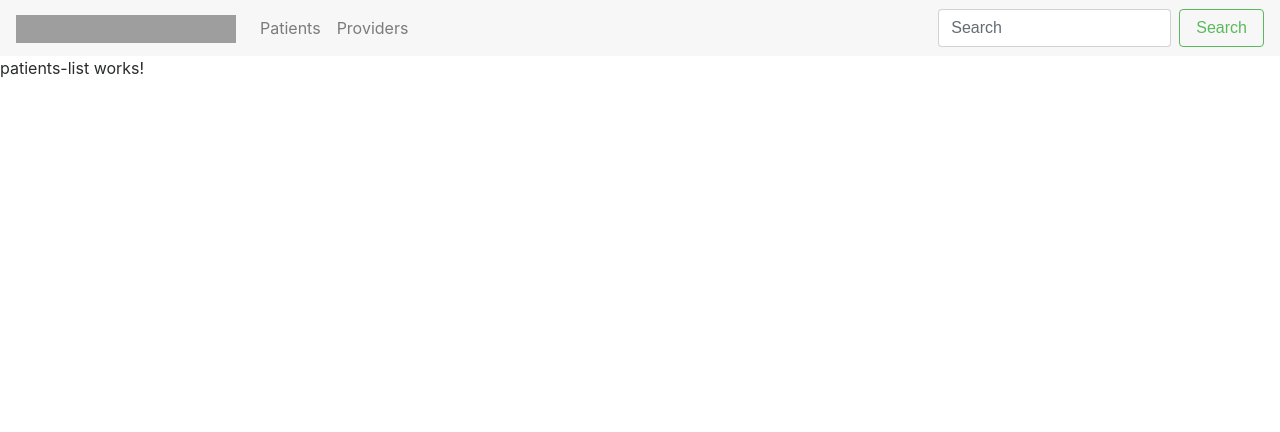
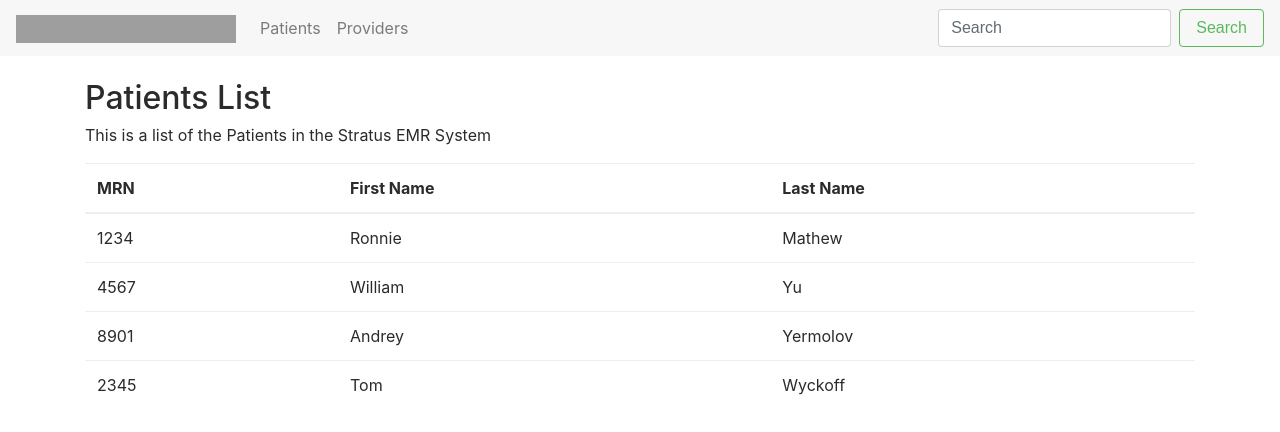
Before and after one commit to rkemathew/ronnie-angular2, an Angular app: page /patients in a window 1280 px wide. Shown: the top 432 px of the page. Built offline with nearby package versions, Linux system fonts and the light colour scheme; grey boxes are pictures that could not be loaded.

Commit message:
Fleshed out the patients service with a mock service

```diff
--- a/src/app/patients-list/patients-list.component.html
+++ b/src/app/patients-list/patients-list.component.html
@@ -1,3 +1,21 @@
-<p>
-  patients-list works!
-</p>
+<br/>
+<div class="container">
+  <h2>Patients List</h2>
+  <p>This is a list of the Patients in the Stratus EMR System</p>
+  <table class="table">
+    <thead>
+      <tr>
+        <th>MRN</th>
+        <th>First Name</th>
+        <th>Last Name</th>
+      </tr>
+    </thead>
+    <tbody>
+      <tr *ngFor="let patient of patients">
+        <td>{{ patient.mrn }}</td>
+        <td>{{ patient.firstName }}</td>
+        <td>{{ patient.lastName }}</td>
+      </tr>
+    </tbody>
+  </table>
+</div>
--- a/src/app/patients-list/patients-list.component.ts
+++ b/src/app/patients-list/patients-list.component.ts
@@ -1,15 +1,20 @@
-import { Component, OnInit } from '@angular/core';
+import {Component, Input, OnInit} from '@angular/core';
+import { PatientsService } from './patients.service';
+import { Patient } from './patient';
 
 @Component({
   selector: 'app-patients-list',
   templateUrl: './patients-list.component.html',
-  styleUrls: ['./patients-list.component.css']
+  styleUrls: ['./patients-list.component.css'],
+  providers: [ PatientsService ]
 })
 export class PatientsListComponent implements OnInit {
+  @Input() patients: Patient[];
 
-  constructor() { }
+  constructor(private _patientService: PatientsService) { }
 
   ngOnInit() {
+    this.patients = this._patientService.getPatients();
   }
 
 }
--- a/src/app/patients-list/patients.service.ts
+++ b/src/app/patients-list/patients.service.ts
@@ -5,7 +5,9 @@ import { Patient } from './patient';
 export class PatientsService {
   private PATIENTS: Patient[] = [
       {mrn: '1234', firstName: 'Ronnie', lastName: 'Mathew'},
-      {mrn: '1234', firstName: 'Ronnie', lastName: 'Mathew'}
+      {mrn: '4567', firstName: 'William', lastName: 'Yu'},
+      {mrn: '8901', firstName: 'Andrey', lastName: 'Yermolov'},
+      {mrn: '2345', firstName: 'Tom', lastName: 'Wyckoff'}
   ];
 
   patients: Patient[];
```
